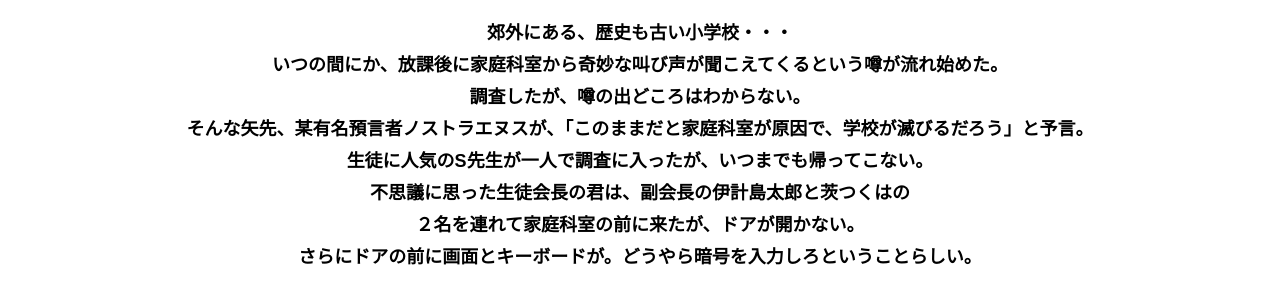
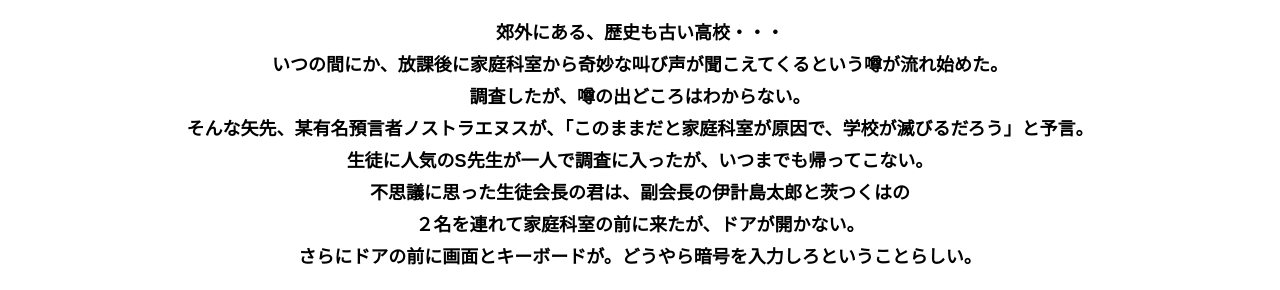
Before and after one commit to miruku-1689/alfa-fukuka-9, a plain HTML site: page index.html in a window 1280 px wide. Shown: the part 654-944 px from the top of the page. Drawn offline with Linux system fonts and the light colour scheme.

Commit message:
Update index.html

```diff
--- a/index.html
+++ b/index.html
@@ -29,7 +29,7 @@
       <div class="container">
         <h2 class="section-title section-title--keycolor section-title--story">ストーリー</h2>
         <div class="story">
-          <p class="text-center">郊外にある、歴史も古い小学校・・・<br>
+          <p class="text-center">郊外にある、歴史も古い高校・・・<br>
             いつの間にか、放課後に家庭科室から奇妙な叫び声が聞こえてくるという噂が流れ始めた。<br>
             調査したが、噂の出どころはわからない。<br>
             そんな矢先、某有名預言者ノストラエヌスが、「このままだと家庭科室が原因で、学校が滅びるだろう」と予言。<br>
```
